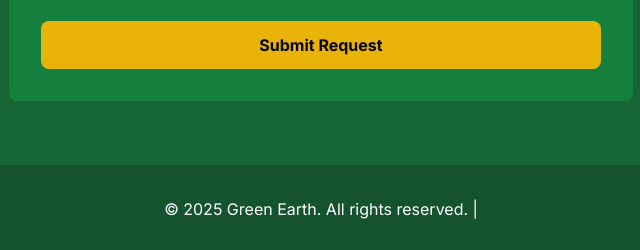
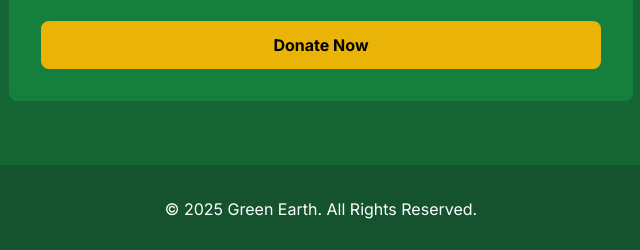
Before and after one commit to ArianSadman/assignment06, a plain HTML site: page index.html in a window 1280 px wide. Shown: the part 2417-2667 px from the top of the page, 319-959 px from the left. Drawn offline with nearby package versions, Linux system fonts and the light colour scheme; no server answers.

Commit message:
font issue solved

```diff
--- a/index.html
+++ b/index.html
@@ -4,17 +4,6 @@
 <head>
   <meta charset="UTF-8">
   <meta name="viewport" content="width=device-width, initial-scale=1.0">
-
-  <!-- Tailwind cdn -->
-  <!-- <script src="https://cdn.jsdelivr.net/npm/@tailwindcss/browser@4"></script> -->
-
-
-  <!-- Font awsome cdn -->
-  <!-- <link rel="stylesheet" href="https://cdnjs.cloudflare.com/ajax/libs/font-awesome/7.0.1/css/all.min.css"
-    integrity="sha512-2SwdPD6INVrV/lHTZbO2nodKhrnDdJK9/kg2XD1r9uGqPo1cUbujc+IYdlYdEErWNu69gVcYgdxlmVmzTWnetw=="
-    crossorigin="anonymous" referrerpolicy="no-referrer" /> -->
-
-  <!-- Google font -->
   <link rel="preconnect" href="https://fonts.googleapis.com">
   <link rel="preconnect" href="https://fonts.gstatic.com" crossorigin>
   <link
@@ -27,12 +16,12 @@
     integrity="sha512-2SwdPD6INVrV/lHTZbO2nodKhrnDdJK9/kg2XD1r9uGqPo1cUbujc+IYdlYdEErWNu69gVcYgdxlmVmzTWnetw=="
     crossorigin="anonymous" referrerpolicy="no-referrer" />
 
-  <title>A-6</title>
+  <title>Green Earth</title>
   <link rel="stylesheet" href="index.css">
 </head>
 
 <body class="bg-green-50">
-  <!-- Navbar -->
+  <!-- Navbar section -->
   <nav class="bg-[#15803D] px-6 py-4 sticky top-0 z-50">
     <div class="max-w-7xl mx-auto flex justify-between items-center">
       <div class="flex items-center text-white text-xl font-bold">
@@ -195,7 +184,7 @@
         </div>
         <button type="submit"
           class="w-full bg-yellow-500 hover:bg-yellow-600 text-black font-bold py-3 px-6 rounded-lg transition-colors">
-          Submit Request
+          Donate Now
         </button>
       </form>
     </div>
@@ -204,7 +193,7 @@
   <!-- Footer -->
   <footer class="bg-[#14532D] text-white py-8">
     <div class="max-w-6xl mx-auto px-6 text-center">
-      <p>&copy; 2025 Green Earth. All rights reserved. |</p>
+      <p>&copy; 2025 Green Earth. All Rights Reserved.</p>
     </div>
   </footer>
 
```
